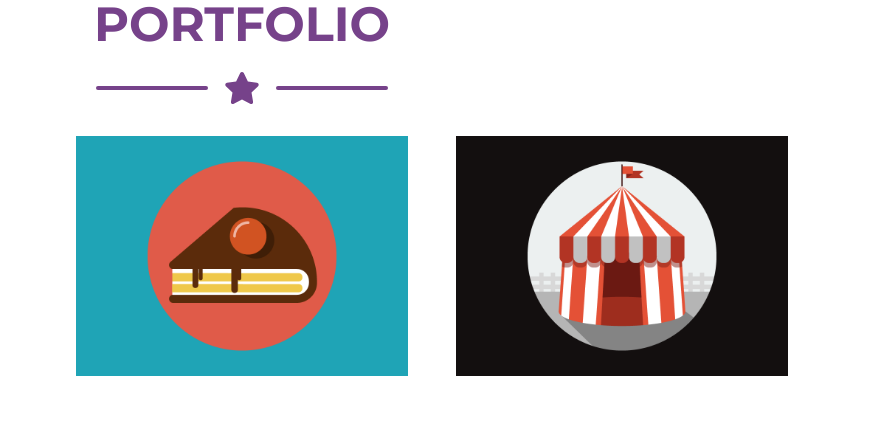
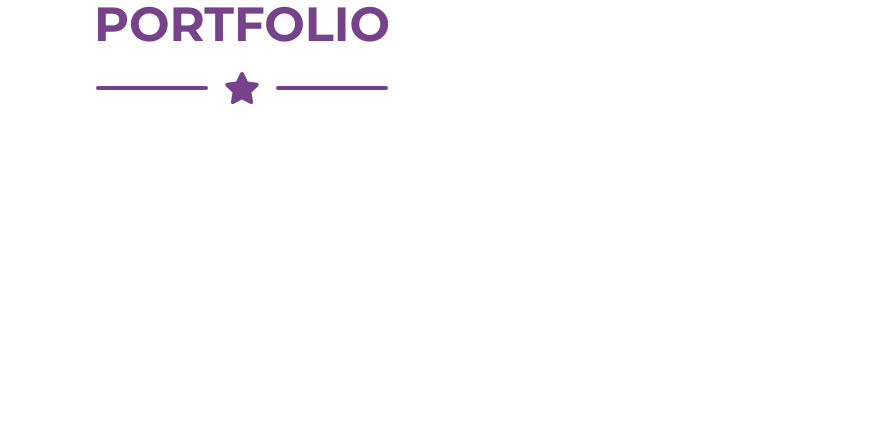
Before and after one commit to christopherstokes/christopherstokes.github.io, a plain HTML site: page index.html in a window 1280 px wide. Shown: the part 860-1286 px from the top of the page, 398-1280 px from the left. Drawn offline with nearby package versions, Linux system fonts and the light colour scheme.

Commit message:
comment out other portfolio filler items for now

```diff
--- a/index.html
+++ b/index.html
@@ -87,7 +87,7 @@
                     </div>
                 </div>
                 <!-- Portfolio Item 2-->
-                <div class="col-md-6 col-lg-4 mb-5">
+                <!-- <div class="col-md-6 col-lg-4 mb-5">
                     <div class="portfolio-item mx-auto" data-toggle="modal" data-target="#portfolioModal2">
                         <div
                             class="portfolio-item-caption d-flex align-items-center justify-content-center h-100 w-100">
@@ -96,9 +96,9 @@
                         </div>
                         <img class="img-fluid" src="assets/img/portfolio/cake.png" alt="" />
                     </div>
-                </div>
+                </div> -->
                 <!-- Portfolio Item 3-->
-                <div class="col-md-6 col-lg-4 mb-5">
+                <!-- <div class="col-md-6 col-lg-4 mb-5">
                     <div class="portfolio-item mx-auto" data-toggle="modal" data-target="#portfolioModal3">
                         <div
                             class="portfolio-item-caption d-flex align-items-center justify-content-center h-100 w-100">
@@ -107,7 +107,7 @@
                         </div>
                         <img class="img-fluid" src="assets/img/portfolio/circus.png" alt="" />
                     </div>
-                </div>
+                </div> -->
                 <!-- Portfolio Item 4-->
                 <!-- <div class="col-md-6 col-lg-4 mb-5 mb-lg-0">
                     <div class="portfolio-item mx-auto" data-toggle="modal" data-target="#portfolioModal4">
```
